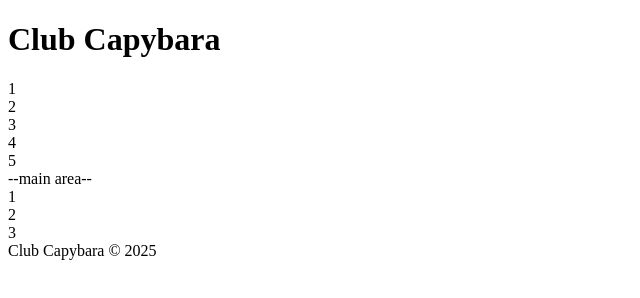
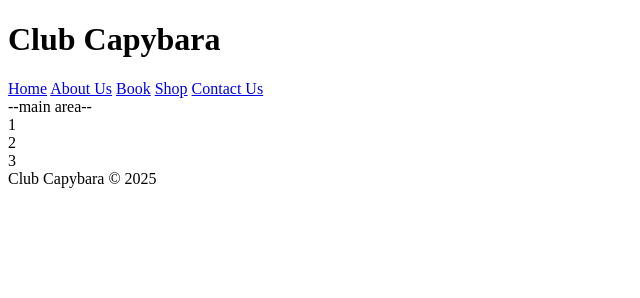
Before and after one commit to stenataphcalkin/WEEK-1-ASSIGNMENT, a plain HTML site: page index.html in a window 1280 px wide. Shown: the whole page, without its empty margins (0-640 px from the left). Drawn offline with Linux system fonts and the light colour scheme.

Commit message:
corrected NAV tag duplication leading to 'Nav a href' now corrected to Nav segment, and a hrefs seperately.

```diff
--- a/index.html
+++ b/index.html
@@ -8,11 +8,13 @@
   </head>
   <body>
     <header><h1>Club Capybara</h1></header>
-    <nav>1</nav>
-    <nav>2</nav>
-    <nav>3</nav>
-    <nav>4</nav>
-    <nav>5</nav>
+    <nav></nav>
+    <a href="#Home">Home</a>
+    <a href="#AboutUs">About Us</a>
+    <a href="#Book">Book</a>
+    <a href="#Shop">Shop</a>
+    <a href="#Contact">Contact Us</a>
+      </nav>
 
     <main>--main area--</main>
     <section>1</section>
```
